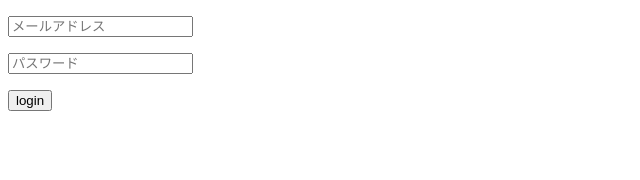
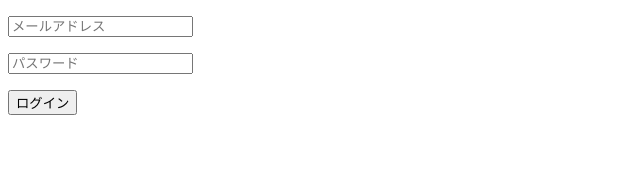
Before and after one commit to Meri11Ra1/Open-Innovation-Hackathon-2023-Vol.2, a Nuxt app: page / in a window 1280 px wide. Shown: the top 180 px of the page, without its empty margins (0-640 px from the left). Built offline with nearby package versions, Linux system fonts and the light colour scheme.

Commit message:
戻した

```diff
--- a/pages/index.vue
+++ b/pages/index.vue
@@ -4,7 +4,7 @@
       <p><input type="text" v-model="email" placeholder="メールアドレス" name="email" /></p>
       <p><input type="text" v-model="password" placeholder="パスワード" name="password" /></p>
       <div>
-        <button type="submit">login</button>
+        <button type="submit">ログイン</button>
       </div>
     </form>
   </div>
```
